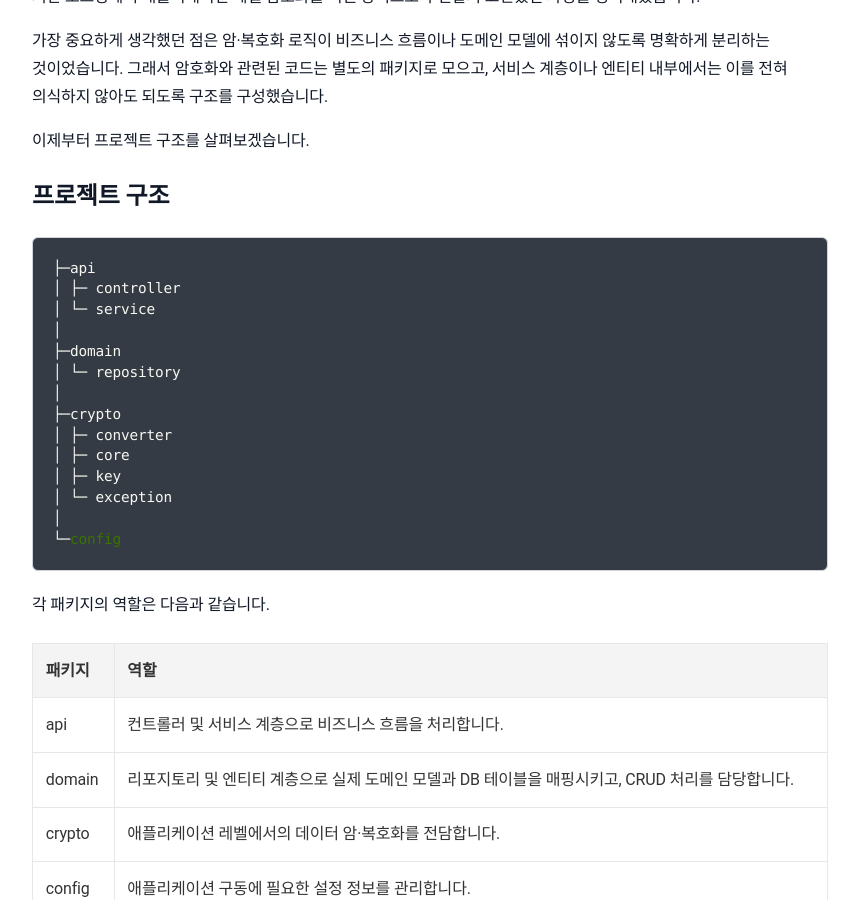
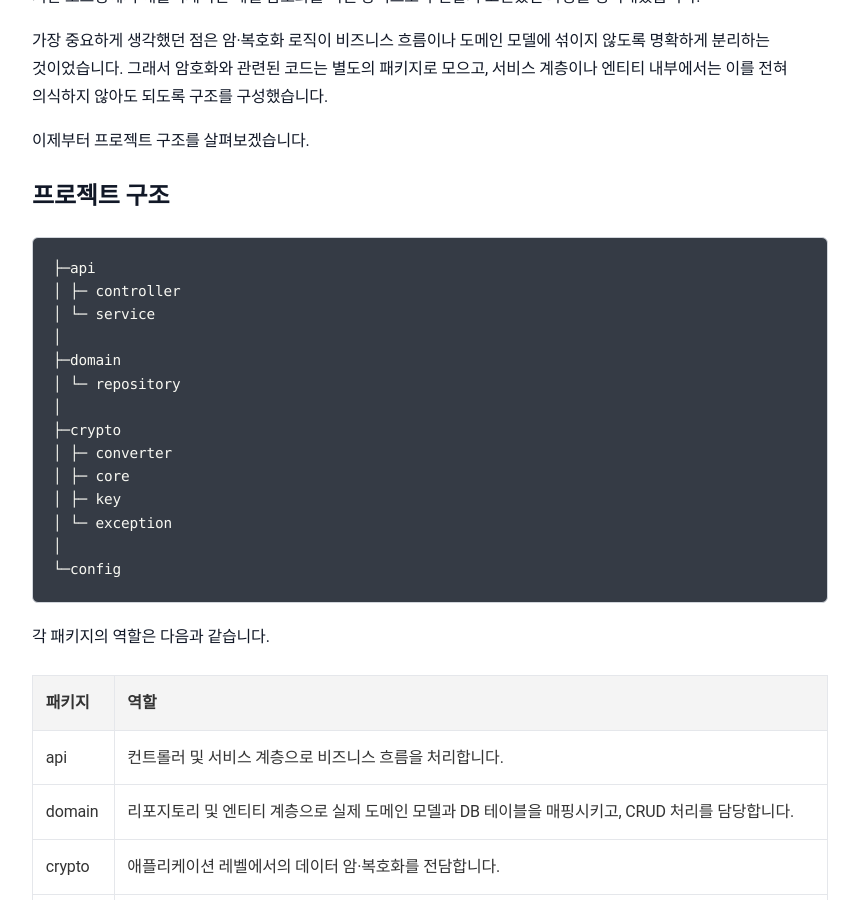
Before and after one commit to sanghoon-lee/sanghoon-lee.github.io, a Jekyll site: the page built from _posts/2026-01-26-JPACryptoConverter3.md, in a window 1280 px wide and 900 px high, scrolled down 398 px. Shown: the whole window, without its empty margins (210-1069 px from the left). Built offline with Jekyll 4.4.1, drawn with Linux system fonts in a browser that asks for light colours; nearby versions of some CDN libraries; comment, search, counter and statistics services are not loaded.

Commit message:
포스팅 내용 수정

````diff
--- a/_posts/2026-01-26-JPACryptoConverter3.md
+++ b/_posts/2026-01-26-JPACryptoConverter3.md
@@ -13,7 +13,7 @@ categories: 토이프로젝트
 
 ## 프로젝트 구조
 
-```plaintext
+```nohighlight
 ├─api
 │ ├─ controller
 │ └─ service
````
